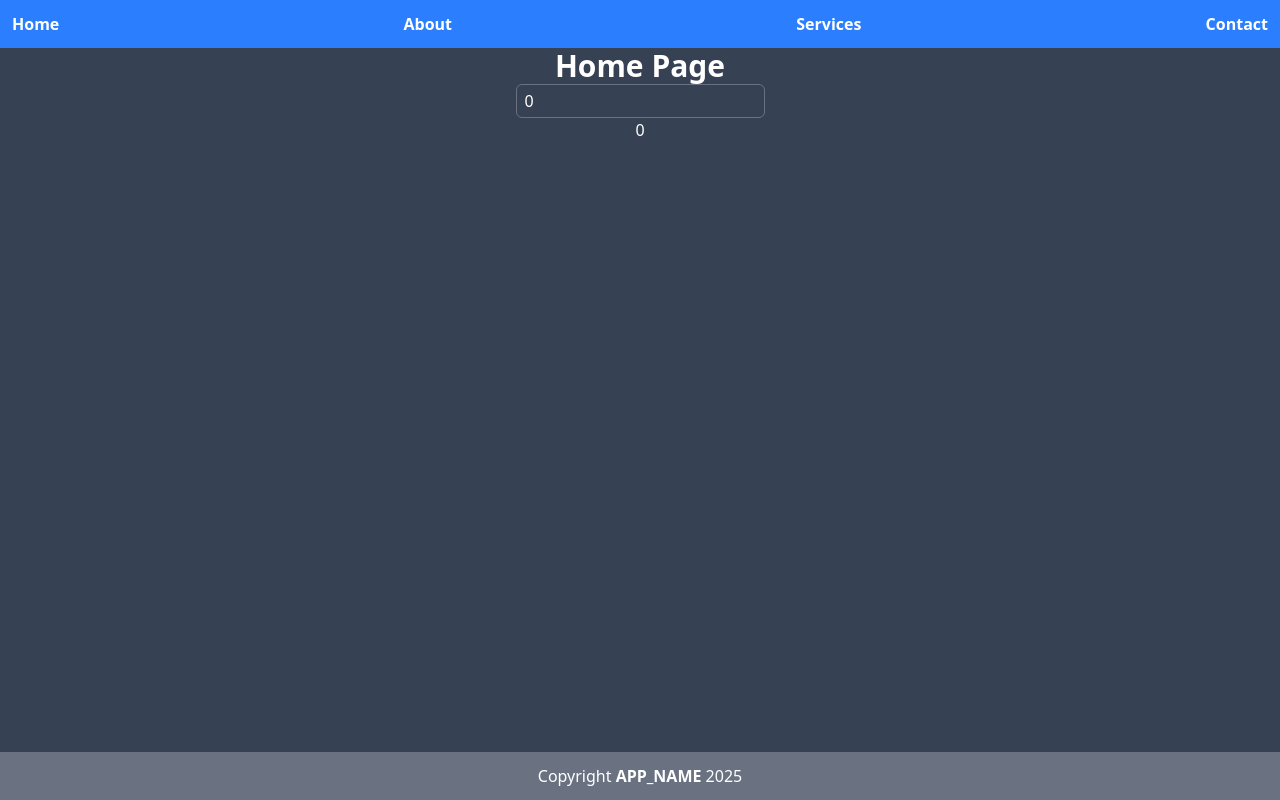
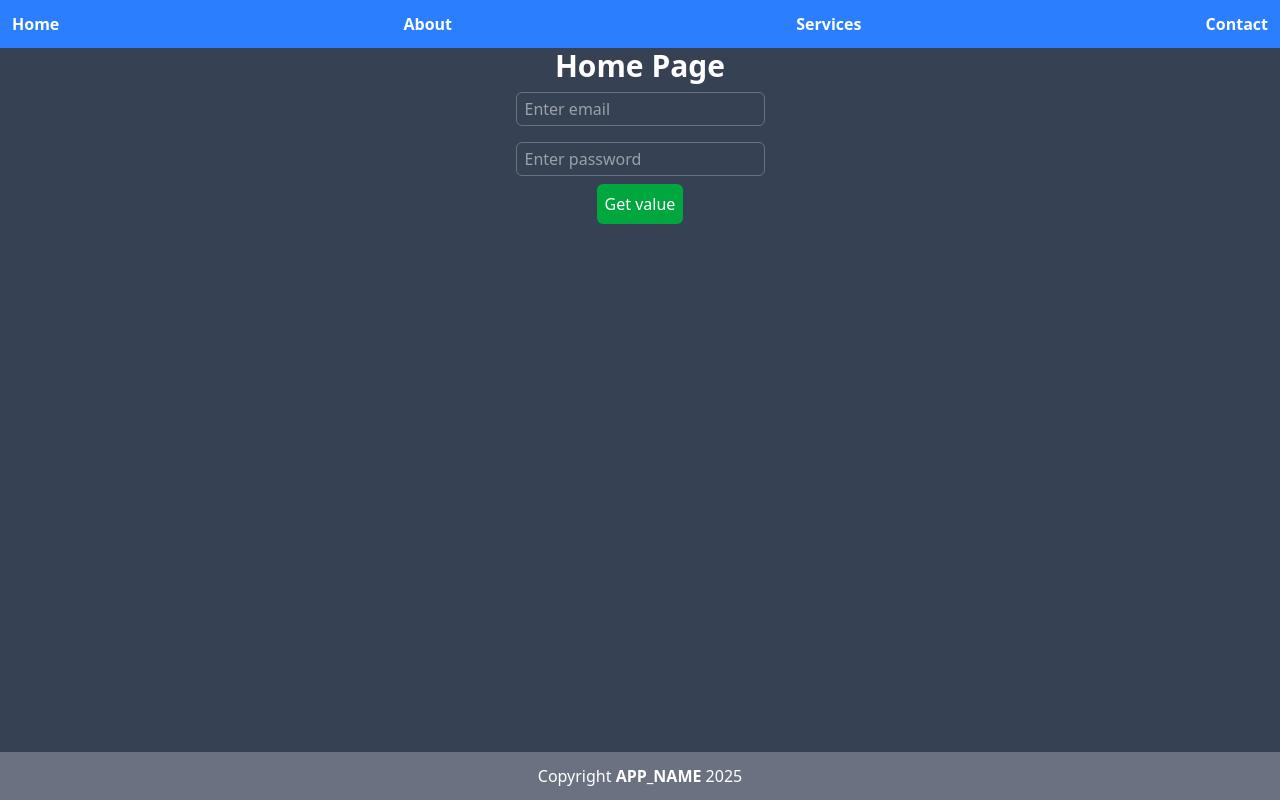
Before and after one commit to TechnicalSabir/vue-practice, a Vue app: page / in a window 1280 px wide. Built offline with nearby package versions, Linux system fonts and the light colour scheme.

Commit message:
PR-11: Get input value

```diff
--- a/src/views/Home.vue
+++ b/src/views/Home.vue
@@ -3,15 +3,24 @@ export default {
   name: "Home",
   data() {
     return {
-      count: 0,
+      email: "",
+      password: "",
     }
   },
+  methods: {
+    getData() {
+      console.table(this.$data)
+    }
+  }
 }
 </script>
 <template>
   <main class="flex justify-center items-center flex-col">
     <h1 class="text-3xl font-bold" v-on:mouseenter="getConsole()">Home Page</h1>
-    <input type="text" placeholder="Enter value" class="border border-gray-500 rounded-md py-1 px-2" v-model="count" />
-    <h2>{{ count }}</h2>
+    <input type="text" placeholder="Enter email" class="border m-2 border-gray-500 rounded-md py-1 px-2"
+      v-model="email" />
+    <input type="text" placeholder="Enter password" class="border m-2 border-gray-500 rounded-md py-1 px-2"
+      v-model="password" />
+    <button type="button" class="bg-green-600 p-2 rounded-md cursor-pointer" @click="getData()">Get value</button>
   </main>
 </template>
```
